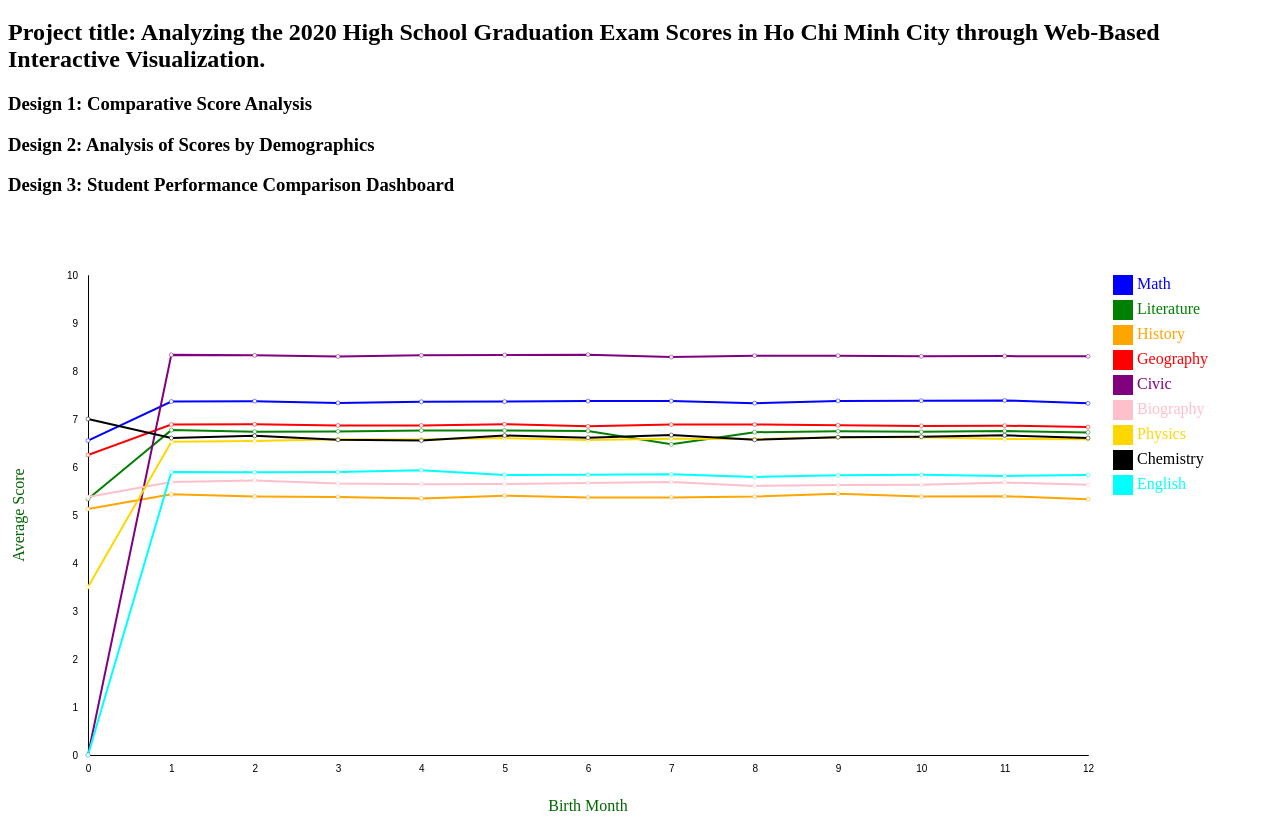
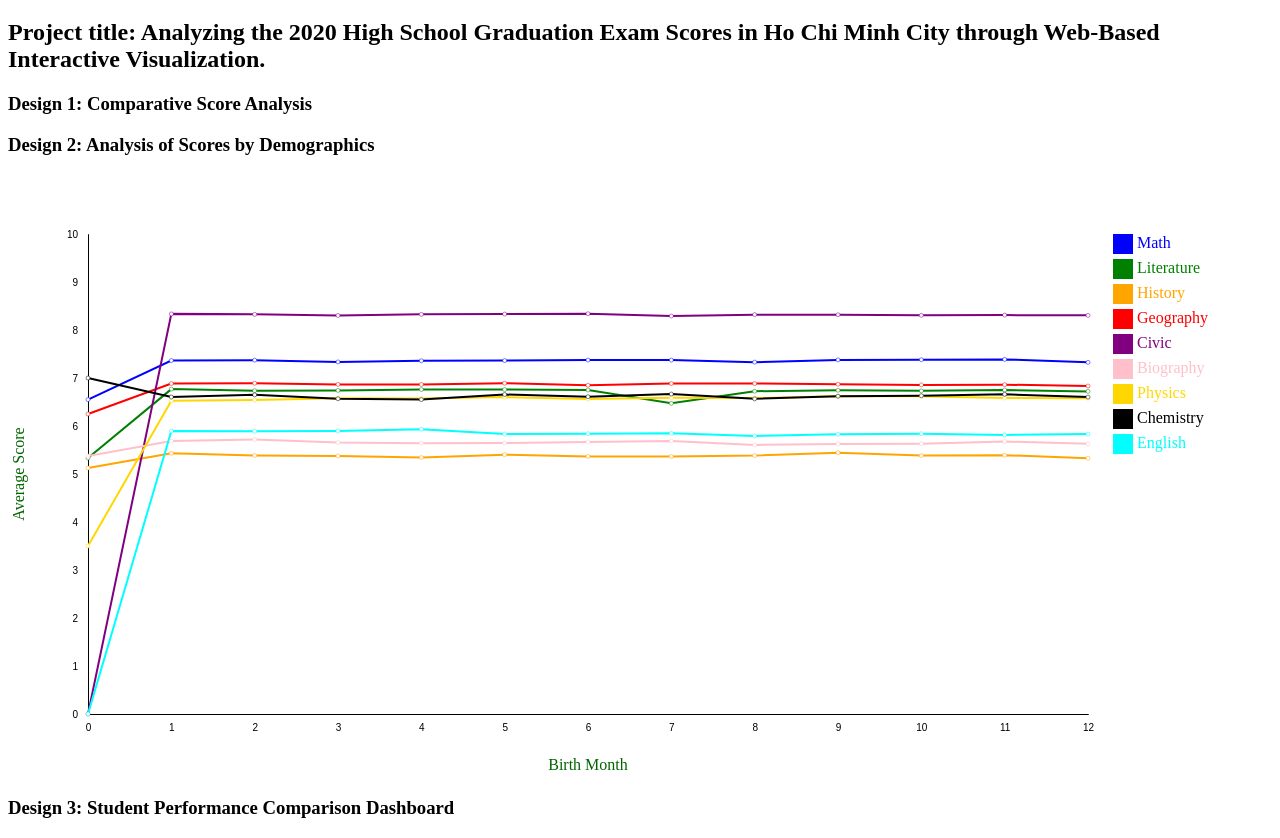
Before and after one commit to ducdatit2002/eduviz, a plain HTML site: page index.html in a window 1280 px wide. Shown: the part 61-899 px from the top of the page. Drawn offline with nearby package versions, Linux system fonts and the light colour scheme.

Commit message:
design 2 update

```diff
--- a/design02.js
+++ b/design02.js
@@ -16,7 +16,7 @@ d3.csv("Data_Design2.csv", rowConverter, function (error, data) {
       height = 600 - margin.top - margin.bottom;
     // Create the svg canvas
     var svg = d3
-      .select("body")
+      .select("#design02")
       .append("svg")
       .style("width", width + margin.left + margin.right + "px")
       .style("height", height + margin.top + margin.bottom + "px")
--- a/index.html
+++ b/index.html
@@ -17,8 +17,8 @@
 
     <!-- Design 2: Analysis of Scores by Demographics  -->
     <h3>Design 2: Analysis of Scores by Demographics</h3>
-    <div id="linechart"></div>
     <script src="./design02.js"></script>
+    <div id="design02"></div>
 
     <!-- Design 3: Student Performance Comparison Dashboard -->
     <h3>Design 3: Student Performance Comparison Dashboard</h3>
```
